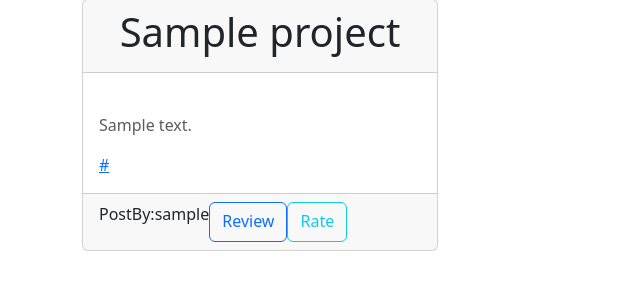
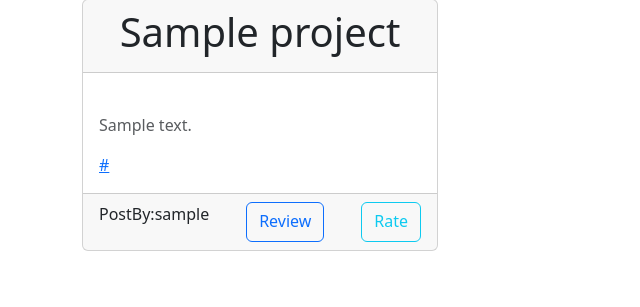
Before and after one commit to fobiero/AwardsRate_Clone_DJ_03, a Django app: page / in a window 1280 px wide. Shown: the part 339-646 px from the top of the page, without its empty margins (0-640 px from the left). Run offline with Django 4.2, Linux system fonts and the light colour scheme; a user stored in the database is signed in; tables that the repository leaves empty hold one stand-in row (values such as "Sample post"); some libraries are stand-ins or nearby versions.

Commit message:
edit footer homePage build

```diff
--- a/awwardapp/templates/home.html
+++ b/awwardapp/templates/home.html
@@ -25,7 +25,7 @@
                     <p class="text-muted">{{project.description}}</p>
                     <a style="text-align: center;" href=" {{project.link}} "> {{project.link}} </a>
                 </div>
-                <div class="card-footer" style="display: inline-flex;">
+                <div class="card-footer" style="display: inline-flex; justify-content: space-between;">
                     <!-- <div class="ft-info"> -->
                     <!-- <a style="text-align: center;" href=" {{project.link}} "> {{project.link}} </a> -->
                     <p class="pst-by">PostBy:{{project.user}} </p>
```
